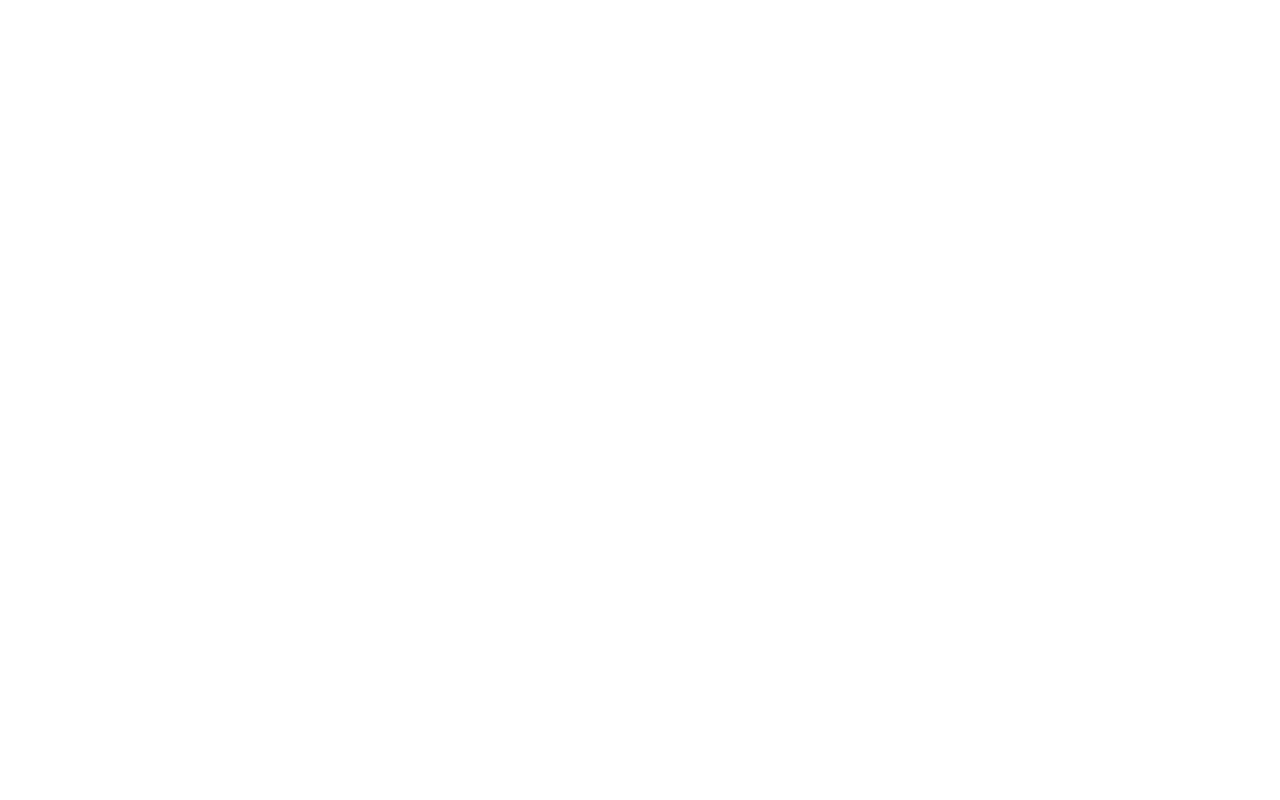
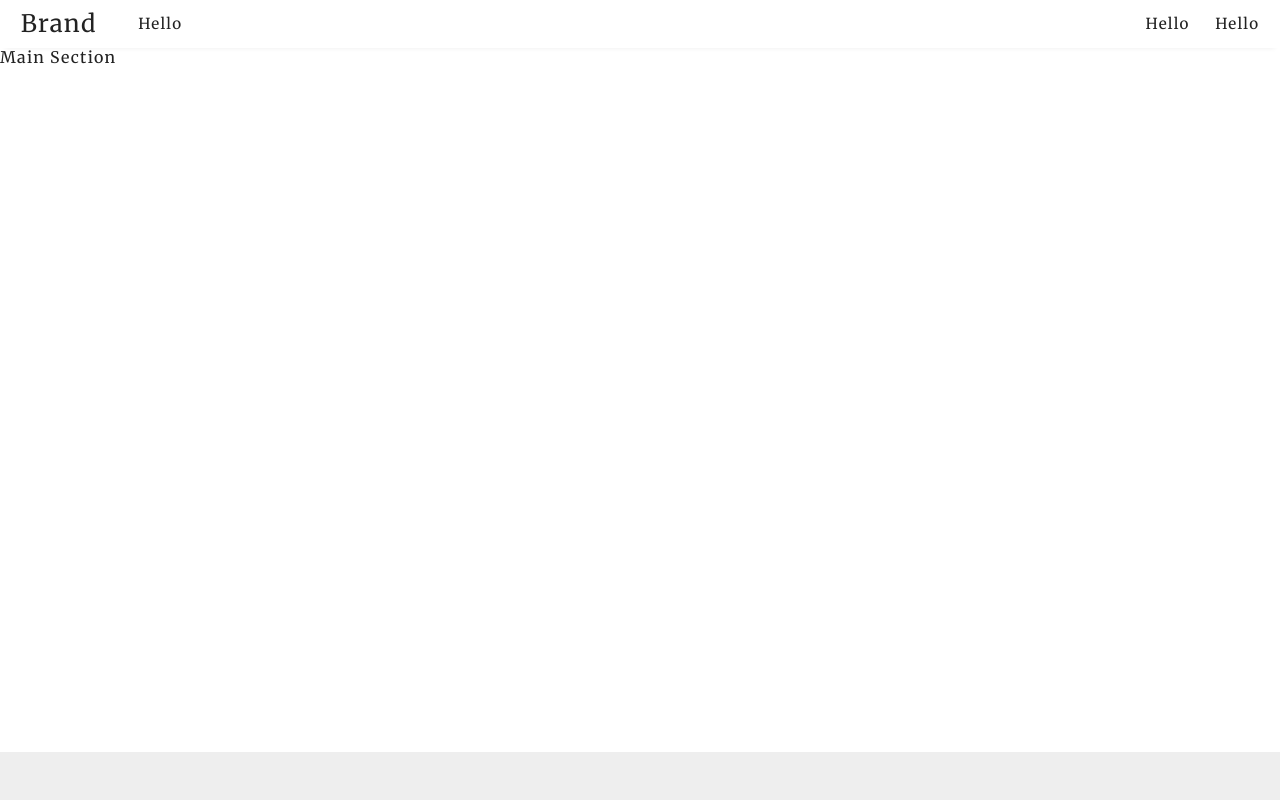
Before and after one commit to jcunanan05/fcc-rwd, a plain HTML site: page product-landing/index.html in a window 1280 px wide. Drawn offline with nearby package versions, Linux system fonts and the light colour scheme.

Commit message:
Make Navbar and navbar-burger

```diff
--- a/product-landing/index.html
+++ b/product-landing/index.html
@@ -7,12 +7,38 @@
   <link rel="stylesheet" href="res/css/style.css">
   <title>Document</title>
 </head>
-<body>
-  <div class="container">
-    <nav></nav>
-    <main></main>
+<body class="flex">
+  <div class="container flex flex--column flex__liquid">
+    <nav class="navbar flex">
+      <div class="navbar-brand flex center-y">
+        <a href="" class="navbar-item">
+          <h1 class="title">Brand</h1>
+        </a>
 
-    <footer></footer>
+        <a class="navbar-burger flex flex--column center-all">
+          <span></span>
+          <span></span>
+          <span></span>
+        </a>
+      </div>
+
+      <div class="navbar-menu flex flex__liquid">
+        <div class="navbar-left flex">
+          <a href="" class="navbar-item"><p>Hello</p></a>
+        </div>
+
+        <div class="navbar-right flex">
+          <a href="" class="navbar-item"><p>Hello</p></a>
+          <a href="" class="navbar-item"><p>Hello</p></a>
+        </div>
+      </div>
+    </nav>
+
+    <main class="main">
+      Main Section
+    </main>
+
+    <footer class="footer"></footer>
   </div>
 </body>
 </html>
--- /dev/null
+++ b/product-landing/res/css/breakpoints.css
@@ -0,0 +1,13 @@
+@media screen and (min-width: 768px) {
+  .navbar .navbar-menu {
+    display: flex;
+  }
+
+  .navbar-brand {
+    flex: 0 0 auto;
+  }
+
+  .navbar-burger {
+    display: none;
+  }
+}
--- /dev/null
+++ b/product-landing/res/css/flex.css
@@ -0,0 +1,38 @@
+.flex {
+  display: flex;
+}
+
+.flex--column {
+  flex-direction: column;
+}
+
+.flex.center-x {
+  justify-content: center;
+}
+
+.flex.center-y {
+  align-items: center;
+}
+
+.flex.center-all {
+  justify-content: center;
+  align-items: center;
+}
+
+.flex--column.center-x {
+  align-items: center;
+}
+
+.flex--column.center-y {
+  justify-content: center;
+}
+
+.flex--column.center-all {
+  align-items: center;
+  justify-content: center;
+}
+
+.flex > .flex__liquid {
+  /* container child grows */
+  flex: 1;
+}
--- /dev/null
+++ b/product-landing/res/css/font.css
@@ -0,0 +1,12 @@
+p {
+  font-weight: 400;
+  font-size: 0.95em;
+  color: var(--default-black);
+}
+
+.title {
+  margin: 0;
+  padding: 0;
+  font-weight: 400;
+  font-size: 1.5em;
+}
--- /dev/null
+++ b/product-landing/res/css/grid.css
@@ -0,0 +1,3 @@
+.grid {
+  display: grid;
+}
--- /dev/null
+++ b/product-landing/res/css/navbar.css
@@ -0,0 +1,54 @@
+.navbar {
+  min-height: 3em;
+  box-shadow: 0 5px 5px -5px rgba(0, 0, 0, 0.075);
+  z-index: 1;
+}
+
+.navbar-brand, .navbar-menu {
+  padding-left: 0.5em;
+  padding-right: 0.5em;
+}
+
+.navbar-brand {
+  flex: 1;
+  justify-content: space-between;
+}
+
+.navbar-menu {
+  display: none;
+}
+
+.navbar-burger {
+  cursor: pointer;
+  min-width: 3em;
+  height: 100%;
+}
+
+.navbar-burger span {
+  height: 1px;
+    background-color: var(--default-black);
+    width: 1.1em;
+    margin: 0.1em;
+}
+
+.navbar-item {
+  height: 100%;
+  padding-left: 0.8em;
+  padding-right: 0.8em;
+  display: flex;
+  justify-content: center;
+  align-items: center;
+}
+
+a.navbar-item {
+  text-decoration: none;
+  color: var(--default-black);
+}
+
+a.navbar-item:hover, a.navbar-item:hover > p {
+  color: rgb(204, 204, 204);
+}
+
+.navbar-menu {
+  justify-content: space-between;
+}
--- a/product-landing/res/css/style.css
+++ b/product-landing/res/css/style.css
@@ -1,6 +1,32 @@
 @import url('https://cdnjs.cloudflare.com/ajax/libs/normalize/8.0.0/normalize.min.css');
 @import url('https://fonts.googleapis.com/css?family=Merriweather:300,400,700');
+@import url('flex.css');
+@import url('grid.css');
+@import url('font.css');
+@import url('navbar.css');
+@import url('breakpoints.css');
+
+
+:root {
+  --default-black: #222;
+  --default-grey: #eee;
+}
 
 html, body {
   font-family: 'Merriweather', serif;
+  min-height: 100vh;
+  font-size: 1em;
+  color: var(--default-black);
+  letter-spacing: 0.075em;
 }
+
+.main {
+  min-height: 30em;
+  background-color: #ffffff;
+  flex: 1;
+}
+
+.footer {
+  min-height: 3em;
+  background-color: var(--default-grey);
+}
```
